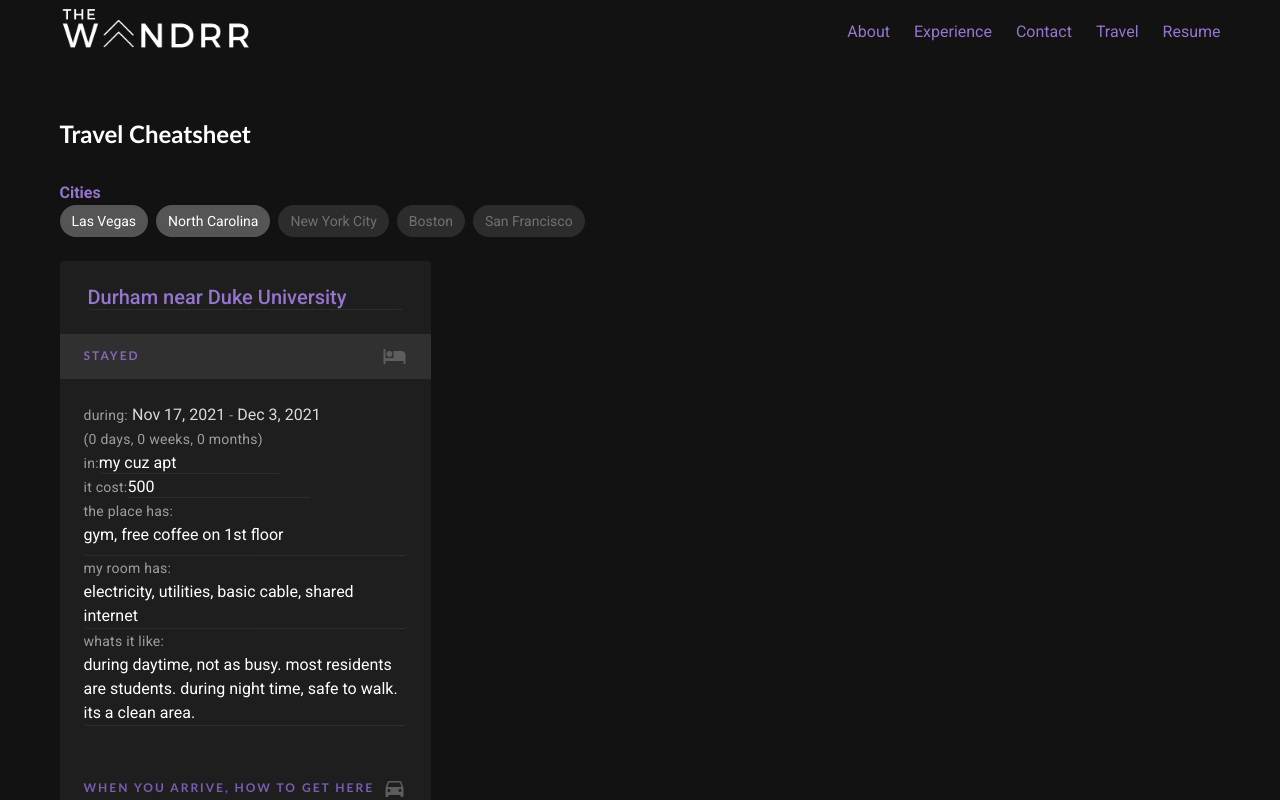
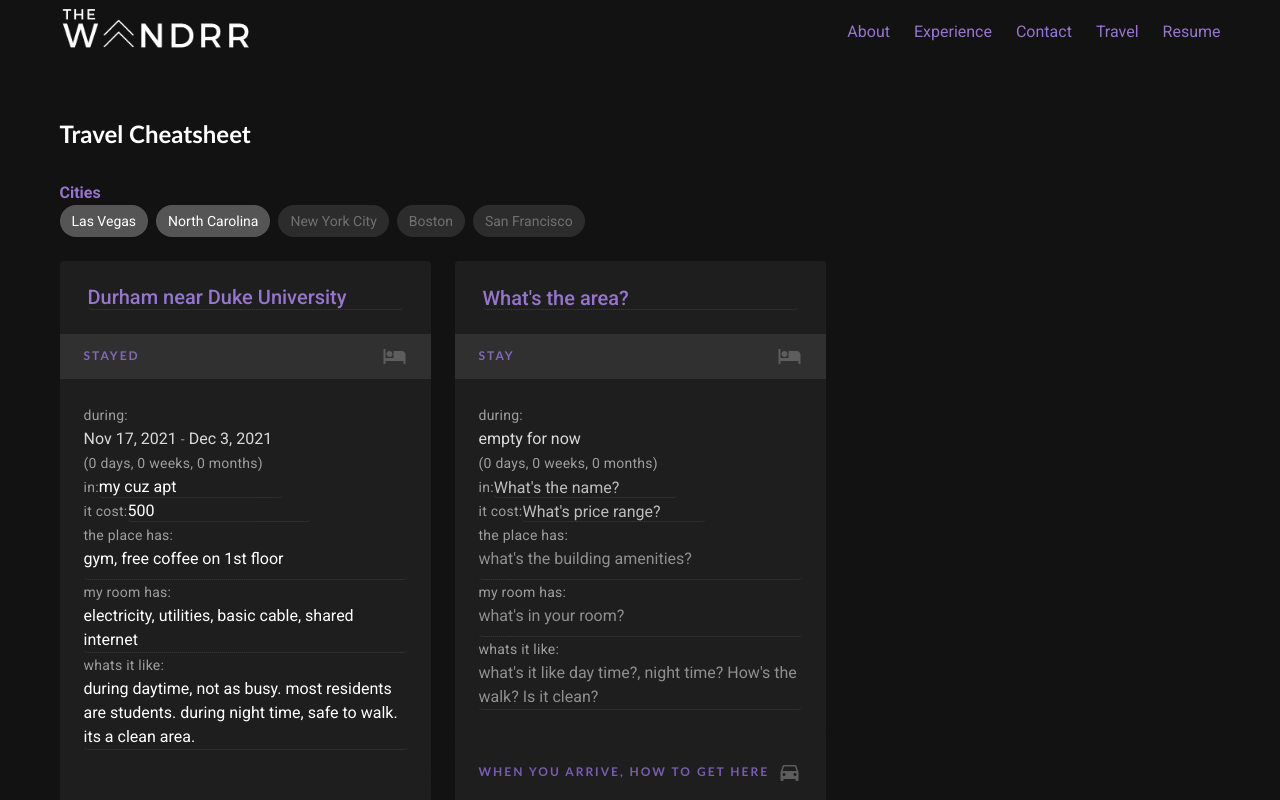
Before and after one commit to rlynjb/wandrrdev, a Nuxt app: page /travel_cheatsheet in a window 1280 px wide. Shown: the top 800 px of the page. Built offline with nearby package versions, Linux system fonts and the light colour scheme.

Commit message:
add blank forms

```diff
--- a/components/BoardingCard.vue
+++ b/components/BoardingCard.vue
@@ -1,9 +1,13 @@
 <template>
 <v-card flat id="boardingCard" class="grey--text text--lighten-5">
   <v-card-title class="pl-7 pr-7 pt-6 pb-6 primary--text">
-    <boarding-card-text-field
+    <boarding-card-text-field v-if="boardItem"
       label="What's the area?"
       :value="boardItem.area_name"
+    />
+    <boarding-card-text-field v-else
+      label="What's the area?"
+      value=""
     />
   </v-card-title>
 
@@ -18,12 +22,13 @@
         expand-icon="mdi-bed"
         disable-icon-rotate>
         <h3 :class="panelHeaderStyle">
-          <span v-if="boardItem.date_stayed">Stayed</span>
+          <span v-if="boardItem && boardItem.date_stayed">Stayed</span>
           <span v-else>Stay</span>
         </h3>
       </v-expansion-panel-header>
       <v-expansion-panel-content>
-        <boarding-card-stay :boardItem="boardItem"/>
+        <boarding-card-stay v-if="boardItem" :boardItem="boardItem" />
+        <boarding-card-stay v-else />
       </v-expansion-panel-content>
     </v-expansion-panel>
 
@@ -127,6 +132,8 @@ export default {
       return this.$store.state.isUserAuthenticated;
     },
     foodWeeklyTotal() {
+      if (!this.boardItem) return;
+
       let determineFreqVal = (freq) => {
         switch(freq) {
           case "daily":
@@ -152,6 +159,7 @@ export default {
     */
 
     estimate_cost() {
+      if (!this.boardItem) return;
       if (!this.boardItem.daily_food_expense) return;
 
       let stayCost = !isNaN(this.boardItem.price) ? parseInt(this.boardItem.price) : 0;
--- a/components/BoardingCardArrival.vue
+++ b/components/BoardingCardArrival.vue
@@ -1,25 +1,40 @@
 <template>
   <div>
     <span :class="labelStyle">from</span>
-    <boarding-card-text-field
+    <boarding-card-text-field v-if="boardItem"
       label="what airport/train?"
       :value="boardItem.arrival.from"
+      class="d-inline-block"
+    />
+    <boarding-card-text-field v-else
+      label="what airport/train?"
+      value=""
       class="d-inline-block"
     />
 
     <span :class="labelStyle">,</span>
 
     <span :class="labelStyle">took</span>
-    <boarding-card-text-field
+    <boarding-card-text-field v-if="boardItem"
       label="what transit service?"
       :value="boardItem.arrival.transport_mode"
       class="d-inline-block"
     />
+    <boarding-card-text-field v-else
+      label="what transit service?"
+      value=""
+      class="d-inline-block"
+    />
 
     <span :class="labelStyle">and it cost around $</span>
-    <boarding-card-text-field
+    <boarding-card-text-field v-if="boardItem"
       label="how much?"
       :value="boardItem.arrival.cost"
+      class="d-inline-block"
+    />
+    <boarding-card-text-field v-else
+      label="how much?"
+      value=""
       class="d-inline-block"
     />
   </div>
--- a/components/BoardingCardFoodWeekly.vue
+++ b/components/BoardingCardFoodWeekly.vue
@@ -1,6 +1,6 @@
 <template>
   <div>
-    <ul>
+    <ul v-if="boardItem">
       <li v-for="(foodItem, foodIndex) in boardItem.daily_food_expense" :key="'foodExp-'+foodIndex">
         <boarding-card-text-field
           label="what kind of meal?"
@@ -21,8 +21,9 @@
         <span :class="labelStyle">but $</span>{{ foodWeeklyTotal[foodIndex] }}
         <span :class="labelStyle">weekly</span>
       </li>
+    </ul>
 
-      <li>
+    <div>
       <boarding-card-text-field
         label="what kind of meal?"
         value=""
@@ -39,8 +40,7 @@
         value=""
         class="d-inline-block"
       />
-      </li>
-    </ul>
+    </div>
   </div>
 </template>
 
--- a/components/BoardingCardNearbyEssentials.vue
+++ b/components/BoardingCardNearbyEssentials.vue
@@ -51,6 +51,7 @@ export default {
 
   methods: {
     gotoGmap(category) {
+      if (!this.boardItem) return;
       if (!this.boardItem.location) return;
 
       let lat = this.boardItem.location.coordinates[0];
--- a/components/BoardingCardPublicTransit.vue
+++ b/components/BoardingCardPublicTransit.vue
@@ -3,17 +3,17 @@
     <b :class="labelStyle">
       how to get pass and how much it cost
     </b>
-    <v-btn depressed
+    <v-btn v-if="boardItem" depressed
       @click="gotoGooglePublicTransit(boardItem.location.city, boardItem.location.state)">
       search for Transits
     </v-btn>
-    <v-btn depressed
+    <v-btn v-if="boardItem" depressed
       @click="gotoGooglePublicTransitMap(boardItem.location.city, boardItem.location.state)"
       class="mt-3 mb-3">
       search for map
     </v-btn>
     <br>
-    <ul>
+    <ul v-if="boardItem">
       <li v-for="(transitItem, transitIndex) in boardItem.public_transit_pass"
         :key="'transitItem-'+transitIndex"
         class="mb-6">
@@ -60,8 +60,9 @@
           />
         </div>
       </li>
+    </ul>
 
-      <li>
+    <div>
       <boarding-card-text-field
         label="What ride option?"
         value=""
@@ -85,8 +86,7 @@
         value=""
         class="d-inline-block"
       />
-      </li>
-    </ul>
+    </div>
   </div>
 </template>
 
--- a/components/BoardingCardStay.vue
+++ b/components/BoardingCardStay.vue
@@ -1,45 +1,74 @@
 <template>
   <div>
     <b :class="labelStyle">during:</b>
-    {{ formatDate(boardItem.date_stayed.from) }}
-    <b :class="labelStyle">-</b> {{ formatDate(boardItem.date_stayed.to) }} <br>
-
+    <div v-if="boardItem">
+      {{ formatDate(boardItem.date_stayed.from) }}
+      <b :class="labelStyle">-</b> {{ formatDate(boardItem.date_stayed.to) }} <br>
+    </div>
+    <div v-else>
+      empty for now <br>
+    </div>
     <b :class="labelStyle">(0 days, 0 weeks, 0 months)</b><br>
 
     <b :class="labelStyle">in:</b>
-    <boarding-card-text-field
+    <boarding-card-text-field v-if="boardItem"
       label="What's the name?"
       :value="boardItem.name"
+      class="d-inline-block"
+    />
+    <boarding-card-text-field v-else
+      label="What's the name?"
+      value=""
       class="d-inline-block"
     />
     <br>
 
     <b :class="labelStyle">it cost:</b>
-    <boarding-card-text-field
+    <boarding-card-text-field v-if="boardItem"
       label="What's price range?"
       :value="boardItem.price"
+      class="d-inline-block"
+    />
+    <boarding-card-text-field v-else
+      label="What's price range?"
+      value=""
       class="d-inline-block"
     />
     <br>
 
     <b :class="labelStyle">the place has:</b>
-    <boarding-card-text-area
+    <boarding-card-text-area v-if="boardItem"
       label="what's the building amenities?"
       :value="boardItem.amenities"
       class="d-inline-block"
     />
+    <boarding-card-text-area v-else
+      label="what's the building amenities?"
+      value=""
+      class="d-inline-block"
+    />
 
     <b :class="labelStyle">my room has:</b>
-    <boarding-card-text-area
+    <boarding-card-text-area v-if="boardItem"
       label="what's in your room?"
       :value="boardItem.included"
       class="d-inline-block"
     />
+    <boarding-card-text-area v-else
+      label="what's in your room?"
+      value=""
+      class="d-inline-block"
+    />
 
     <b :class="labelStyle">whats it like:</b>
-    <boarding-card-text-area
+    <boarding-card-text-area v-if="boardItem"
       label="what's it like day time?, night time? How's the walk? Is it clean?"
       :value="boardItem.desc"
+      class="d-inline-block"
+    />
+    <boarding-card-text-area v-else
+      label="what's it like day time?, night time? How's the walk? Is it clean?"
+      value=""
       class="d-inline-block"
     />
   </div>
--- a/components/BoardingCardTextField.vue
+++ b/components/BoardingCardTextField.vue
@@ -24,6 +24,7 @@ export default {
       default:() => ''
     },
   },
+
   data:() => {
     return {
       //
--- a/pages/travel_cheatsheet.vue
+++ b/pages/travel_cheatsheet.vue
@@ -25,6 +25,10 @@
       v-for="(boardItem, boardIndex) in boardingPlace"
       :key="'board-'+boardIndex">
       <boarding-card :boardItem="boardItem" />
+    </v-col>
+
+    <v-col cols="6" sm="12" md="6" lg="4" xl="4">
+      <boarding-card />
     </v-col>
   </v-row>
 </div>
```
Lines whose indentation alone changed are shown as unchanged.
